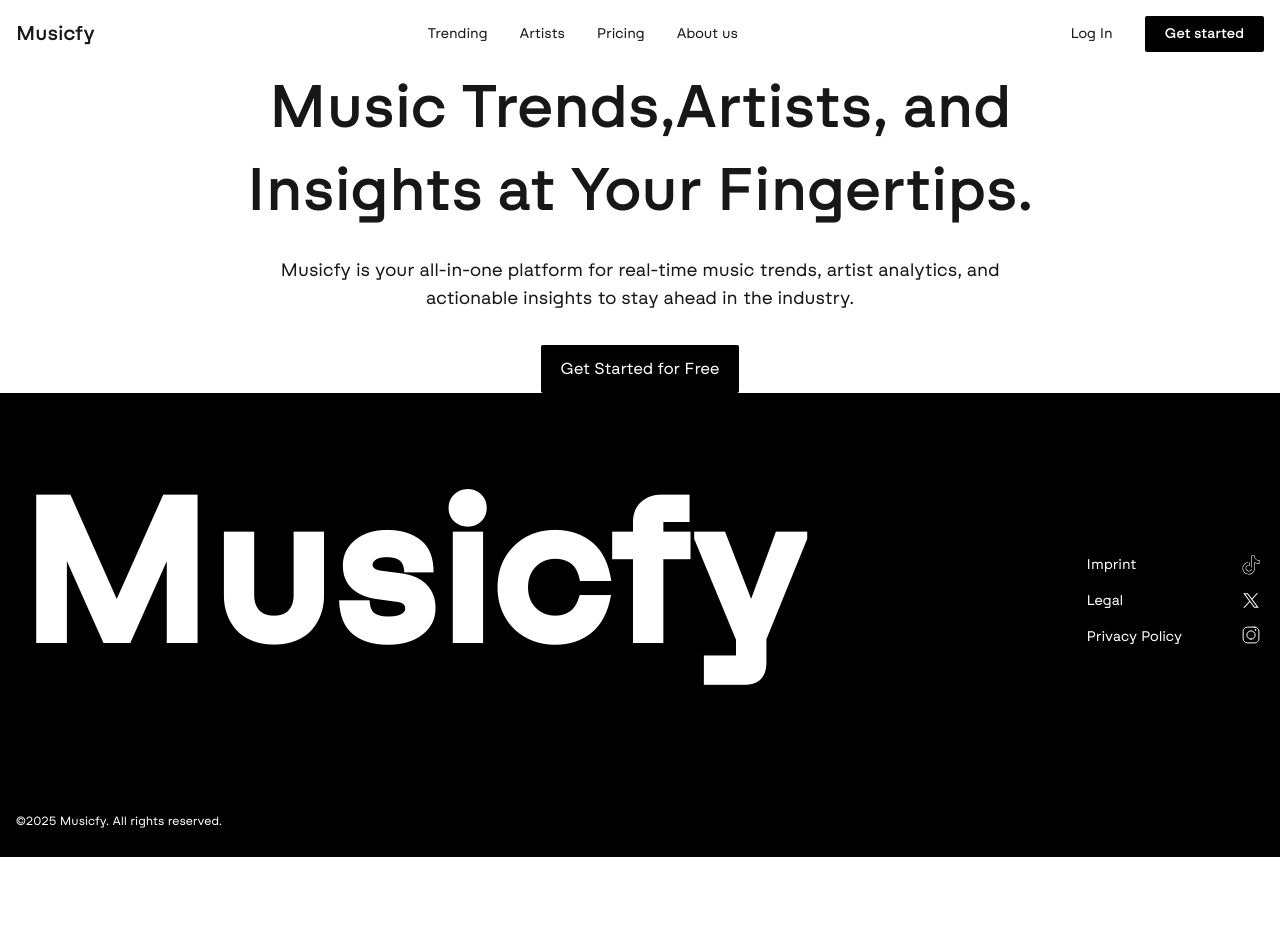
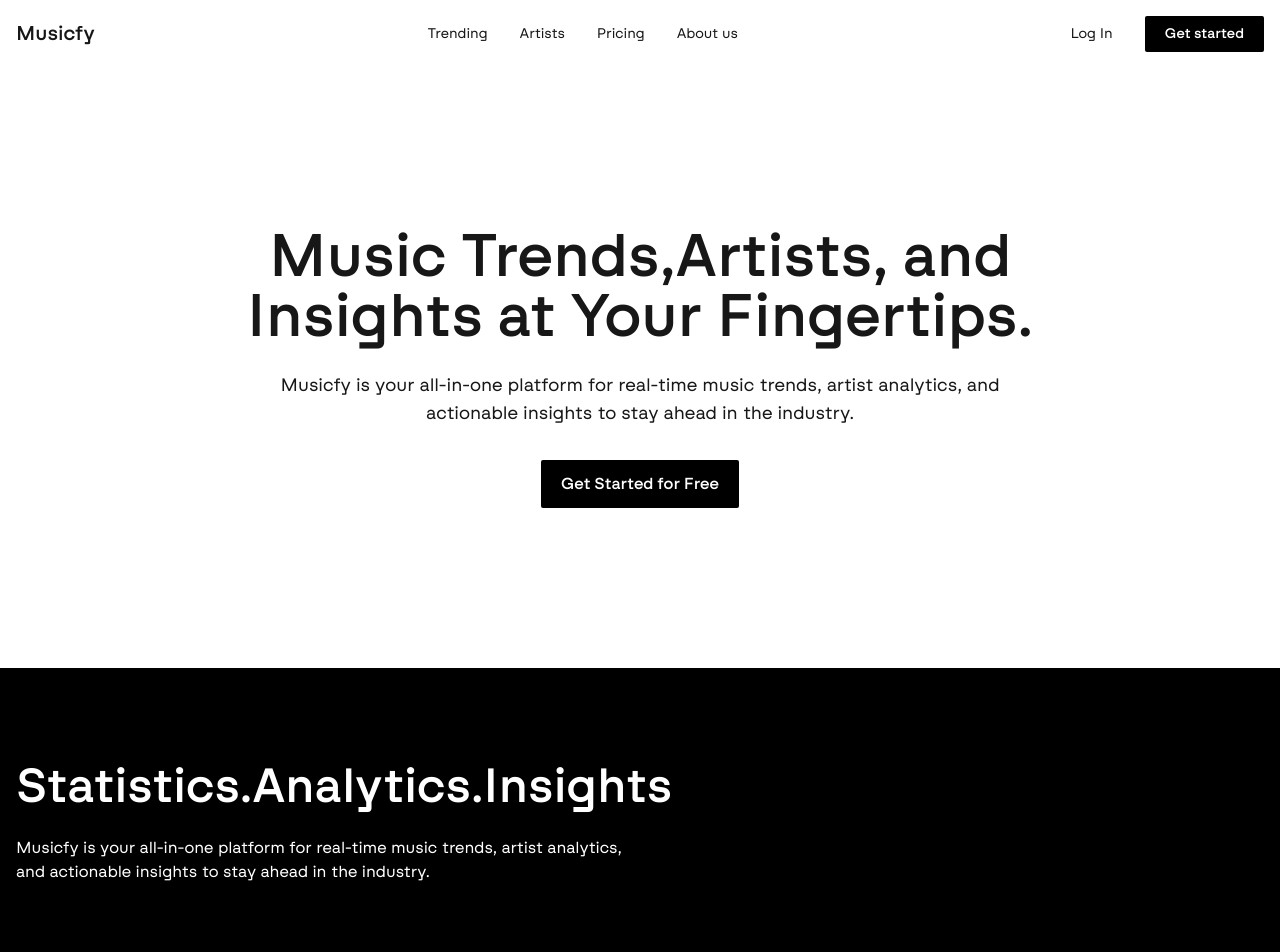
Before and after one commit to Valentin993/Musicfy, a Next.js app: page / in a window 1280 px wide. Shown: the top 952 px of the page. Before the commit the page ends 857 px from the top, so only its background shows below. Built offline with nearby package versions, Linux system fonts and the light colour scheme.

Commit message:
Added new section

```diff
--- a/app/page.js
+++ b/app/page.js
@@ -5,20 +5,20 @@ export default function Home() {
   return (
     <>
       <main>
-        <section>
-          <div className="container">
+        <section className="py-40">
+          <div className="container px-4">
             <div className="flex flex-col items-center justify-center">
-              <h1 className="font-medium text-6xl text-center mb-6 leading-snug">
+              <h1 className="font-medium text-5xl lg:text-6xl text-center mb-6 leading-snug">
                 <span className="block">Music Trends,Artists, and</span>
                 <span className="block">Insights at Your Fingertips.</span>
               </h1>
-              <p className="text-lg text-center mb-8 w-[724px]">
+              <p className="text-base lg:text-lg text-center mb-8 max-w-[724px]">
                 Musicfy is your all-in-one platform for real-time music trends,
                 artist analytics, and actionable insights to stay ahead in the
                 industry.
               </p>
               <Link
-                className="inline-block py-3 px-5 bg-black text-white rounded-sm"
+                className="inline-block py-3 px-5 bg-black text-white rounded-sm font-medium"
                 href=""
               >
                 Get Started for Free
@@ -26,6 +26,20 @@ export default function Home() {
             </div>
           </div>
         </section>
+
+        <section className="features bg-black text-white py-24">
+          <div className="container px-4">
+            <h2 className="font-medium text-5xl">
+              Statistics.Analytics.Insights
+            </h2>
+
+            <p className="lg:w-6/12 mt-6">
+              Musicfy is your all-in-one platform for real-time music trends,
+              artist analytics, and actionable insights to stay ahead in the
+              industry.
+            </p>
+          </div>
+        </section>
       </main>
     </>
   );
```
